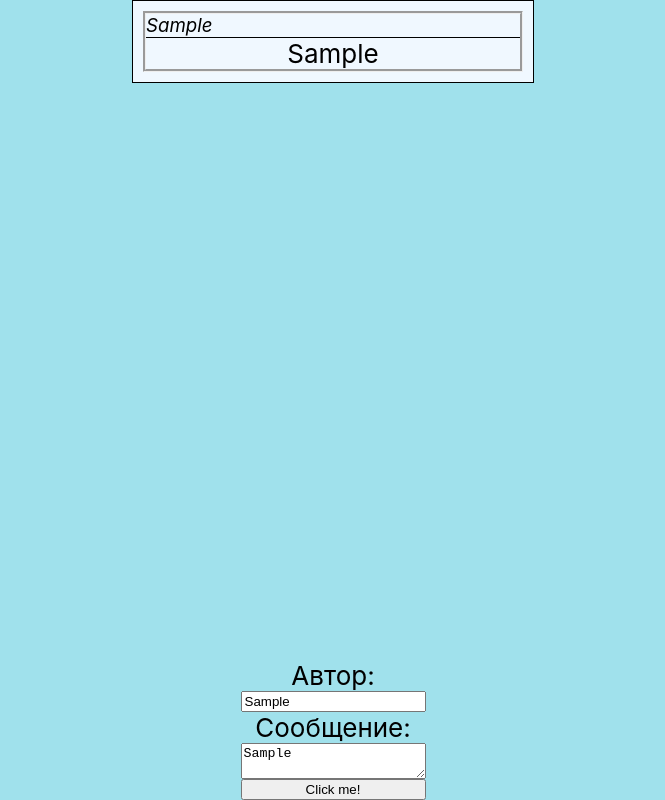
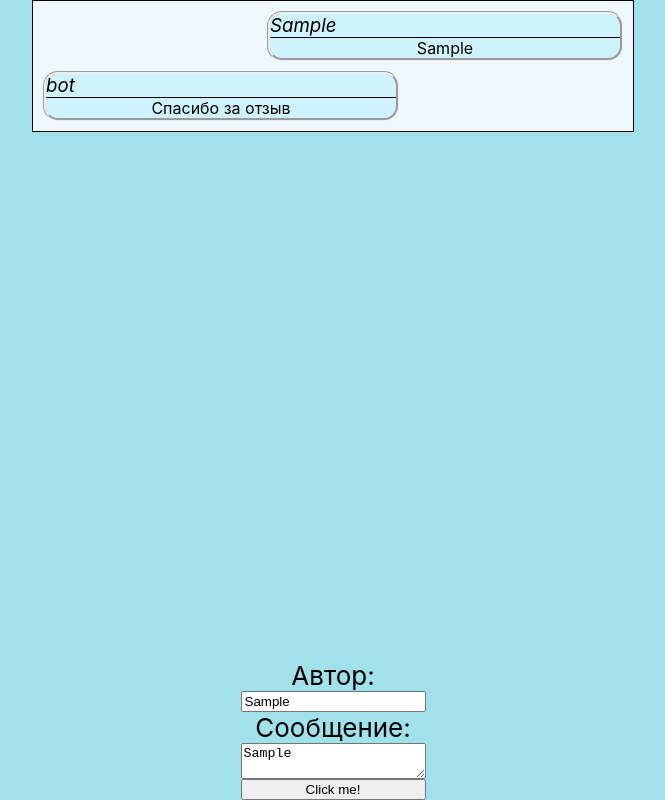
Before and after one commit to Full-Hole/gb_react, a React (Create React App) app in the folder hw2/: page / in a window 1280 px wide. Both pictures are taken after typing "Sample", "Sample" into the empty fields and a click on the button "Click me!". Shown: the whole page, without its empty margins (307-972 px from the left). Built offline with nearby package versions, Linux system fonts and the light colour scheme.

Commit message:
add timer

```diff
--- a/hw2/src/App.css
+++ b/hw2/src/App.css
@@ -53,14 +53,18 @@
 }
 .message-list{
   background-color: aliceblue;
-  width: 400px;
+  width: 600px;
   border: 1px solid black;
   max-height: 600px;
   overflow: auto;
 }
 .message-wrapper{
+  max-width: 350px;
   border-style: groove;
     margin: 10px;
+    border-radius: 15px;
+    background-color: #75e4f345;
+    margin: 10px 10px 10px auto;
 }
 .message-author {
   font-style: italic;
@@ -70,4 +74,8 @@
 }
 .message-text{
   word-wrap: break-word;
+  font-size: 12pt;
 }
+.bot-message{
+  margin: 10px auto 10px 10px;
+}
--- a/hw2/src/App.js
+++ b/hw2/src/App.js
@@ -1,6 +1,4 @@
-import {
-  useState
-} from 'react';
+import {useEffect,  useState} from 'react';
 import Message from './Message';
 import './App.css';
 
@@ -15,6 +13,25 @@ function App() {
     //console.log(e);
     addMessage(e.target.author.value, e.target.text.value);
   }
+  const bot =() => {
+    let text = 'Спасибо за отзыв';
+    if(messageList.length){
+    if(messageList[messageList.length-1].author != 'bot'){
+      addMessage('bot', text);
+    }
+  }
+  }
+  const getLastMessageAuthor = () => {
+    return messageList[messageList.length-1].author
+  }
+  useEffect(() => {
+    let timerId = setTimeout(bot,1500);
+    return ()=>{
+      clearTimeout(timerId);
+    }
+  })
+
+
 
   return (
     <div className="App">
--- a/hw2/src/Message.js
+++ b/hw2/src/Message.js
@@ -1,6 +1,6 @@
 const Message =({data})=>{
     return (
-    <div className="message-wrapper">
+    <div className={data.author == 'bot'? 'message-wrapper bot-message' : "message-wrapper"}>
         <div className="message-author">{data.author}</div>
         <div className="message-text">{data.text}</div>
     </div>
```
